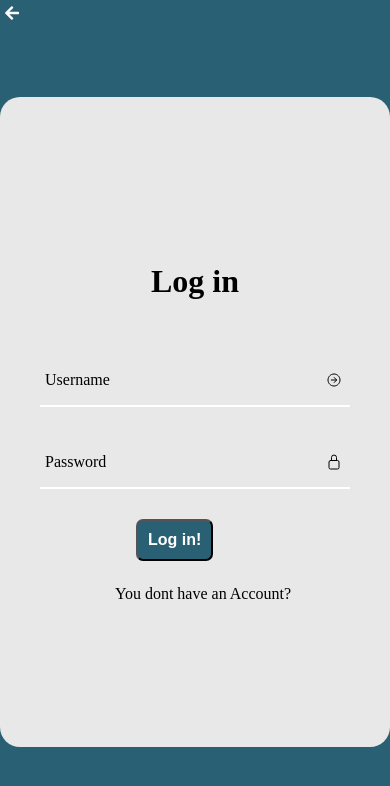
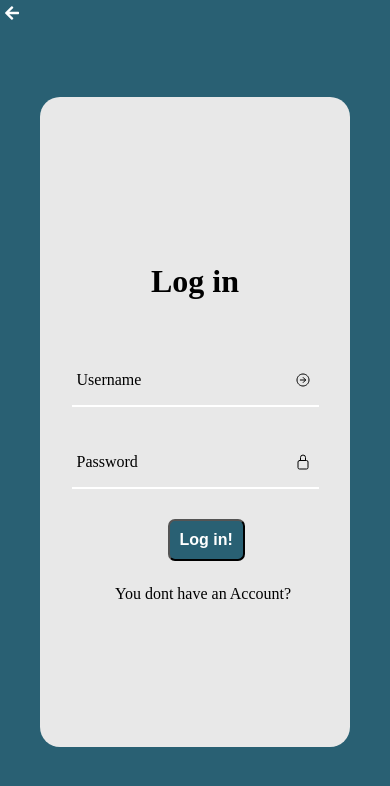
Before and after one commit to damymeister/quizzical, a React (Create React App) app: page /login in a window 390 px wide. Shown: the top 786 px of the page. Built offline with nearby package versions, Linux system fonts and the light colour scheme.

Commit message:
Login responsive design

```diff
--- a/src/components/styles/login.css
+++ b/src/components/styles/login.css
@@ -13,8 +13,8 @@
     align-items: center;
     display: flex;
     flex-direction: column;
-	max-width:600px;
-	width:100%;
+	min-width: 250px;
+	width:40%;
 	margin:20px auto;
 	padding:30px;
 	min-height: 70vh;
@@ -26,10 +26,11 @@
 	align-items: center;
 	position: relative;
 	margin:30px 0;
-	width:310px;
+	width:100%;
 	border-bottom: 2px solid #FFF;
 }
 .container-input label{
+	width:100%;
 	position: absolute;
 	top:50%;
 	left:5px;
@@ -44,7 +45,6 @@
 	right:8px;
 }
 .input-field{
-	width:100%;
 	height:50px;
 	background:transparent;
 	border: none;
```
